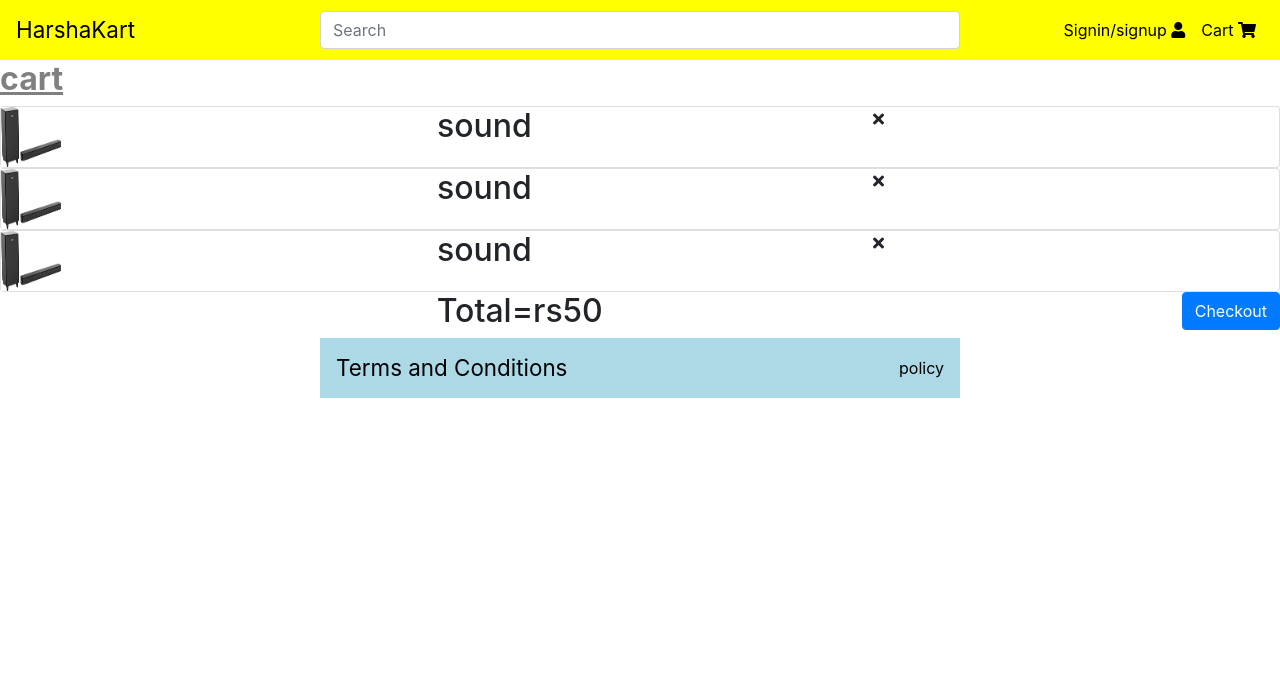
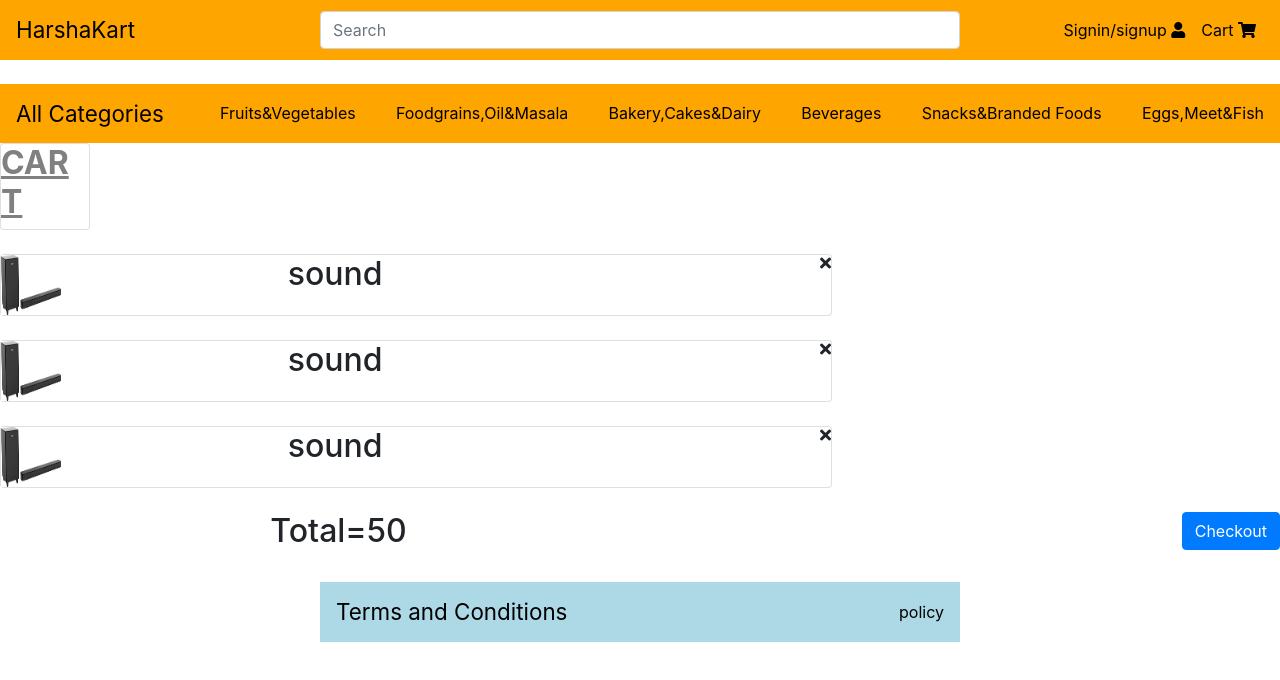
Before and after one commit to sirasala2/saiharshakart, a React (Create React App) app: page /cart in a window 1280 px wide. Shown: the top 680 px of the page. Built offline with nearby package versions, Linux system fonts and the light colour scheme.

Commit message:
added categories and improved cart

```diff
--- a/src/App.js
+++ b/src/App.js
@@ -12,16 +12,19 @@
 import '../node_modules/bootstrap/dist/css/bootstrap.min.css';
 import { NavigationBar } from '../src/components/NavigationBar';
 import Footer from './components/footer';
+import Categories from './components/Categories';
 
 const App = () => {
   return (
 
     <Router>
       <React.Fragment>
-  <Router>
-    <NavigationBar />
-  </Router>
-</React.Fragment>
+        <Router>
+          <NavigationBar />
+          <br />
+          <Categories />
+        </Router>
+      </React.Fragment>
       <Switch>
         <Route path="/" exact>
           <Harshacart />
--- a/src/Parts/cart.js
+++ b/src/Parts/cart.js
@@ -1,20 +1,28 @@
 import React from 'react';
 import proimg from '../assets/soundimg.jpeg'
-import {Button, Row,Col, Card } from 'react-bootstrap';
+import { Button, Row, Col, Card } from 'react-bootstrap';
 import styled from 'styled-components';
 
 const Cart = () => {
-    const checkoutbtn ={
+    const checkoutbtn = {
         checkoutbtn: {
-    float:'right'
+            float: 'right'
         }
     };
+    const Total ={
+        total:{
+            float:'center'
+        }
+    }
+
+
+
     const header_cart = {
-        bold: {fontWeight: 'bold',color:"grey",textDecoration:"underline"},
+        bold: { fontWeight: 'bold', color: "grey", textDecoration: "underline" },
 
     };
     const produc_image = {
-        style: {width:'60px',height:'60px'},
+        style: { width: '60px', height: '60px' },
 
 
     };
@@ -22,58 +30,65 @@
 
     return (
         <div>
-        <h2 style={header_cart.bold}>cart</h2>
-        <Card style={{ width: '100%' }} href="/product-detail">
+            <Card style={{ width: '7%' }}><h2 style={header_cart.bold}>CART</h2></Card>
+            <br />
+            <Card style={{ width: '65%' }} href="/product-detail">
                 <Row>
                     <Col>
-            <img variant="top"style={produc_image.style} src={proimg} />
+                        <img variant="top" style={produc_image.style} src={proimg} />
                     </Col>
 
                     <Col>
                         <h2>sound</h2>
                     </Col>
-            <Col><i class="fa fa-times" aria-hidden="true"></i></Col>
+                    <Col><i class="fa fa-times" aria-hidden="true" style={checkoutbtn.checkoutbtn}></i></Col>
                 </Row>
 
             </Card>
+            <br />
 
-      <Card style={{ width: '100%' }} href="/product-detail">
+            <Card style={{ width: '65%' }} href="/product-detail">
                 <Row>
                     <Col>
-            <img variant="top"style={produc_image.style} src={proimg} />
+                        <img variant="top" style={produc_image.style} src={proimg} />
                     </Col>
 
                     <Col>
                         <h2>sound</h2>
                     </Col>
-            <Col><i class="fa fa-times" aria-hidden="true"></i></Col>
+                    <Col><i class="fa fa-times" aria-hidden="true" style={checkoutbtn.checkoutbtn}></i></Col>
                 </Row>
 
             </Card>
+            <br />
 
-      <Card style={{ width: '100%' }} href="/product-detail">
+            <Card style={{ width: '65%' }} href="/product-detail">
                 <Row>
                     <Col>
-            <img variant="top"style={produc_image.style} src={proimg} />
+                        <img variant="top" style={produc_image.style} src={proimg} />
                     </Col>
 
                     <Col>
                         <h2>sound</h2>
                     </Col>
-            <Col><i class="fa fa-times" aria-hidden="true"></i></Col>
+                    <Col><i class="fa fa-times" aria-hidden="true" style={checkoutbtn.checkoutbtn}></i></Col>
                 </Row>
 
             </Card>
+            <br />
             <Row>
-          <Col></Col>
+                <Col >
+                <h2 style={checkoutbtn.checkoutbtn}>Total=50</h2>
+                </Col>
                 <Col>
-          <h2>Total=rs50</h2>
+
                 </Col>
                 <Col>
 
                     <Button style={checkoutbtn.checkoutbtn}>Checkout</Button>
                 </Col>
             </Row>
+            <br />
         </div>
     );
 };
--- /dev/null
+++ b/src/components/Categories.js
@@ -0,0 +1,69 @@
+import React from 'react';
+import { Nav, Navbar, Form, FormControl } from 'react-bootstrap';
+import styled from 'styled-components';
+const Styles = styled.div`
+  .navbar { background-color: orange; }
+  a, .navbar-nav, .navbar-light .nav-link {
+    color: #000;
+    &:hover { color: red; }
+  }
+  .navbar-brand {
+    font-size: 1.4em;
+    color: #000;
+    &:hover { color: red; }
+  }
+  .form-center {
+    position: absolute !important;
+    left: 25%;
+    right: 25%;
+  }
+  .view {
+    borderBottomWidth: 1
+  }
+`;
+const Categories = () => {
+    return (
+
+            <Styles>
+                <Navbar expand="lg">
+                    <Navbar.Brand>All Categories</Navbar.Brand>
+                    <Navbar.Toggle aria-controls="basic-navbar-nav" />
+
+                    <Navbar.Collapse id="basic-navbar-nav">
+                    <Nav className="ml-auto">
+                        <Nav.Item>Fruits&Vegetables</Nav.Item>
+                    </Nav>
+                </Navbar.Collapse>
+                <Navbar.Collapse id="basic-navbar-nav">
+                    <Nav className="ml-auto">
+                        <Nav.Item>Foodgrains,Oil&Masala</Nav.Item>
+                    </Nav>
+                </Navbar.Collapse>
+                <Navbar.Collapse id="basic-navbar-nav">
+                    <Nav className="ml-auto">
+                        <Nav.Item>Bakery,Cakes&Dairy</Nav.Item>
+                    </Nav>
+                </Navbar.Collapse>
+                <Navbar.Collapse id="basic-navbar-nav">
+                    <Nav className="ml-auto">
+                        <Nav.Item>Beverages</Nav.Item>
+                    </Nav>
+                </Navbar.Collapse>
+                <Navbar.Collapse id="basic-navbar-nav">
+                    <Nav className="ml-auto">
+                        <Nav.Item>Snacks&Branded Foods</Nav.Item>
+                    </Nav>
+                </Navbar.Collapse>
+                <Navbar.Collapse id="basic-navbar-nav">
+                    <Nav className="ml-auto">
+                        <Nav.Item>Eggs,Meet&Fish</Nav.Item>
+                    </Nav>
+
+                </Navbar.Collapse>
+                </Navbar>
+            </Styles>
+
+    )
+};
+
+export default Categories;
--- a/src/components/NavigationBar.js
+++ b/src/components/NavigationBar.js
@@ -2,7 +2,7 @@
 import { Nav, Navbar, Form, FormControl } from 'react-bootstrap';
 import styled from 'styled-components';
 const Styles = styled.div`
-  .navbar { background-color: yellow; }
+  .navbar { background-color: orange; }
   a, .navbar-nav, .navbar-light .nav-link {
     color: #000;
     &:hover { color: red; }
```
Lines whose indentation alone changed are shown as unchanged.
